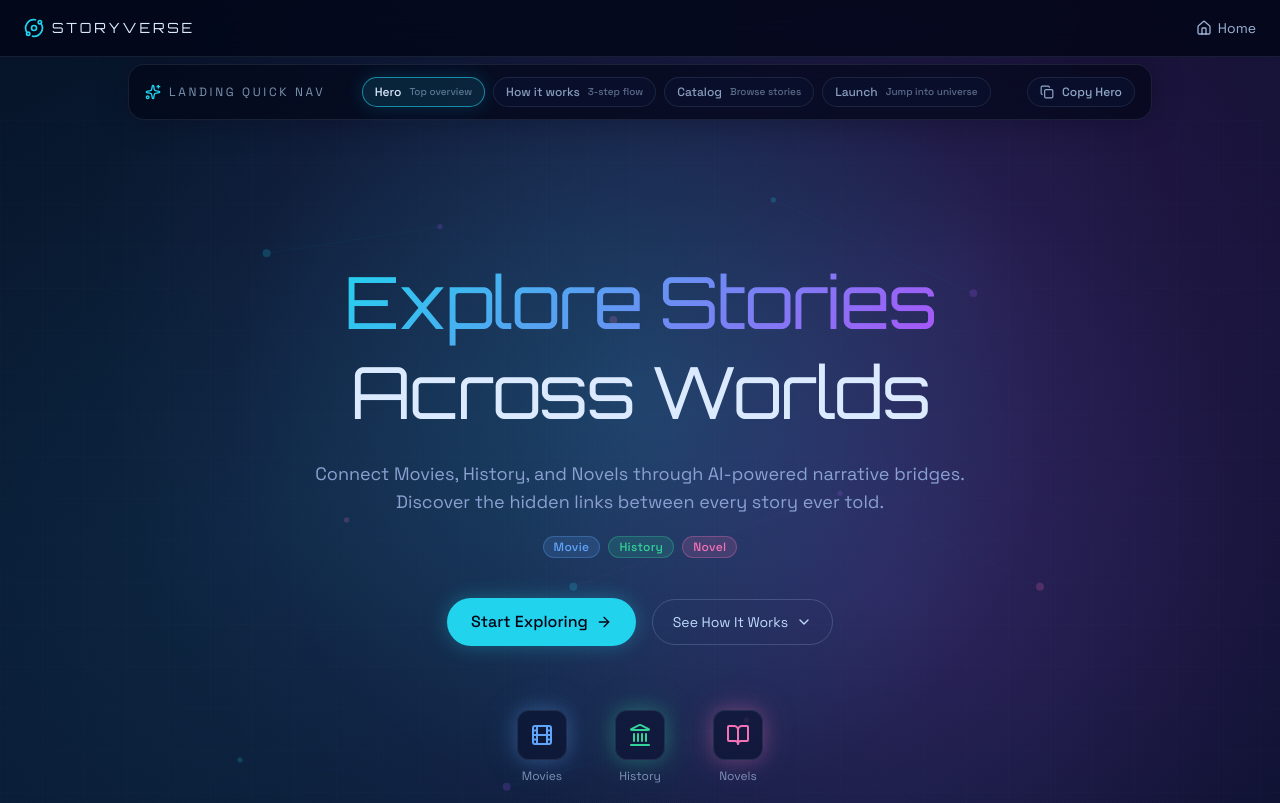
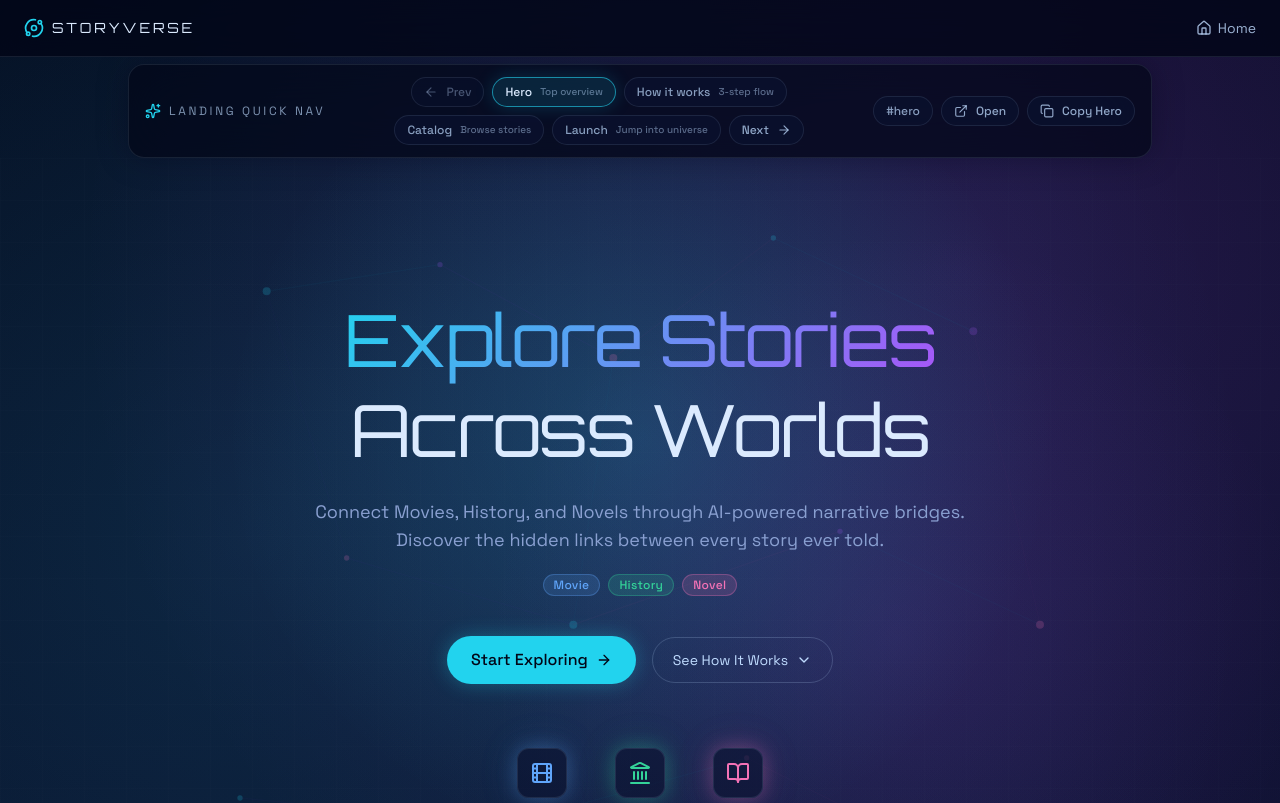
Before and after one commit to MosslandOpenDevs/StoryVerse, a Next.js app in the folder storyverse-web/: page / in a window 1280 px wide. Shown: the top 803 px of the page. Built offline with nearby package versions, Linux system fonts and the light colour scheme.

Commit message:
feat(ui): add resume and step controls to landing nav

```diff
--- a/storyverse-web/src/components/marketing/MarketingQuickNav.tsx
+++ b/storyverse-web/src/components/marketing/MarketingQuickNav.tsx
@@ -1,7 +1,7 @@
 "use client";
 
-import { useEffect, useMemo, useState } from "react";
-import { Copy, Sparkles } from "lucide-react";
+import { useEffect, useMemo, useRef, useState } from "react";
+import { ArrowLeft, ArrowRight, Copy, ExternalLink, Sparkles } from "lucide-react";
 import { cn } from "@/lib/utils";
 
 type MarketingSection = {
@@ -9,6 +9,8 @@ type MarketingSection = {
   label: string;
   hint: string;
 };
+
+const LAST_ACTIVE_MARKETING_SECTION_STORAGE_KEY = "storyverse-last-marketing-section";
 
 const SECTIONS: MarketingSection[] = [
   { id: "hero", label: "Hero", hint: "Top overview" },
@@ -40,14 +42,34 @@ function jumpToSection(anchorId: string) {
   return true;
 }
 
+function openSectionLink(anchorId: string) {
+  if (typeof window === "undefined") {
+    return false;
+  }
+
+  window.open(buildAnchorUrl(anchorId), "_blank", "noopener,noreferrer");
+  return true;
+}
+
 export function MarketingQuickNav() {
   const [activeId, setActiveId] = useState<string>(SECTIONS[0]?.id ?? "hero");
+  const [resumeId, setResumeId] = useState<string | null>(null);
   const [copyState, setCopyState] = useState<"idle" | "done" | "error">("idle");
+  const clearCopyStateTimeoutRef = useRef<number | null>(null);
 
+  const activeIndex = useMemo(() => SECTIONS.findIndex((section) => section.id === activeId), [activeId]);
   const activeSection = useMemo(
     () => SECTIONS.find((section) => section.id === activeId) ?? SECTIONS[0] ?? { id: "hero", label: "Hero", hint: "Top overview" },
     [activeId],
   );
+  const activeHashLabel = `#${activeSection.id}`;
+  const canJumpPrev = activeIndex > 0;
+  const canJumpNext = activeIndex >= 0 && activeIndex < SECTIONS.length - 1;
+  const resumeSection = useMemo(
+    () => (resumeId ? SECTIONS.find((section) => section.id === resumeId) ?? null : null),
+    [resumeId],
+  );
+  const showResumeButton = Boolean(resumeSection) && resumeSection?.id !== activeSection.id;
 
   useEffect(() => {
     const sections = SECTIONS.map((section) => document.getElementById(section.id)).filter(
@@ -77,27 +99,94 @@ export function MarketingQuickNav() {
     const hashId = window.location.hash.replace(/^#/, "");
     if (hashId && SECTIONS.some((section) => section.id === hashId)) {
       setActiveId(hashId);
+      setResumeId(hashId);
+      return () => observer.disconnect();
+    }
+
+    try {
+      const storedId = window.localStorage.getItem(LAST_ACTIVE_MARKETING_SECTION_STORAGE_KEY);
+      if (storedId && SECTIONS.some((section) => section.id === storedId)) {
+        setResumeId(storedId);
+        setActiveId((current) => current || storedId);
+      }
+    } catch {
+      // Ignore storage access issues.
     }
 
     return () => observer.disconnect();
   }, []);
 
   useEffect(() => {
+    if (!activeId) return;
+
+    try {
+      window.localStorage.setItem(LAST_ACTIVE_MARKETING_SECTION_STORAGE_KEY, activeId);
+      setResumeId(activeId);
+    } catch {
+      // Ignore storage access issues.
+    }
+  }, [activeId]);
+
+  useEffect(() => {
     if (copyState === "idle") return;
 
-    const timeout = window.setTimeout(() => setCopyState("idle"), copyState === "done" ? 1600 : 2200);
-    return () => window.clearTimeout(timeout);
+    if (clearCopyStateTimeoutRef.current !== null) {
+      window.clearTimeout(clearCopyStateTimeoutRef.current);
+    }
+
+    clearCopyStateTimeoutRef.current = window.setTimeout(() => setCopyState("idle"), copyState === "done" ? 1600 : 2200);
+
+    return () => {
+      if (clearCopyStateTimeoutRef.current !== null) {
+        window.clearTimeout(clearCopyStateTimeoutRef.current);
+      }
+    };
   }, [copyState]);
 
   return (
     <div className="sticky top-16 z-40 px-6 pb-2">
-      <div className="mx-auto flex max-w-5xl flex-wrap items-center justify-between gap-3 rounded-2xl border border-cosmos-200/10 bg-cosmos-950/70 px-4 py-3 backdrop-blur-xl shadow-[0_0_30px_rgba(2,6,23,0.35)]">
+      <div className="mx-auto flex max-w-5xl flex-wrap items-center justify-between gap-3 rounded-2xl border border-cosmos-200/10 bg-cosmos-950/70 px-4 py-3 shadow-[0_0_30px_rgba(2,6,23,0.35)] backdrop-blur-xl">
         <div className="flex items-center gap-2 text-xs uppercase tracking-[0.22em] text-cosmos-200/65">
           <Sparkles className="h-4 w-4 text-neon-cyan" />
           Landing quick nav
         </div>
 
         <div className="flex flex-1 flex-wrap items-center justify-center gap-2">
+          <button
+            type="button"
+            onClick={() => {
+              if (!canJumpPrev) return;
+              const previousSection = SECTIONS[Math.max(0, activeIndex - 1)];
+              if (!previousSection || !jumpToSection(previousSection.id)) return;
+              setActiveId(previousSection.id);
+            }}
+            disabled={!canJumpPrev}
+            className={cn(
+              "inline-flex items-center gap-2 rounded-full border px-3 py-1.5 text-xs font-medium transition-all",
+              canJumpPrev
+                ? "border-cosmos-200/10 bg-cosmos-900/70 text-cosmos-200/75 hover:border-neon-cyan/35 hover:text-cosmos-100"
+                : "cursor-not-allowed border-cosmos-200/10 bg-cosmos-900/40 text-cosmos-200/35",
+            )}
+            title="Jump to previous section"
+          >
+            <ArrowLeft className="h-3.5 w-3.5" />
+            Prev
+          </button>
+
+          {showResumeButton && resumeSection ? (
+            <button
+              type="button"
+              onClick={() => {
+                if (!jumpToSection(resumeSection.id)) return;
+                setActiveId(resumeSection.id);
+              }}
+              className="inline-flex items-center gap-2 rounded-full border border-neon-cyan/35 bg-neon-cyan/10 px-3 py-1.5 text-xs font-medium text-cosmos-100 transition-all hover:border-neon-cyan/60 hover:bg-neon-cyan/14"
+              title={`Resume ${resumeSection.label}`}
+            >
+              Resume {resumeSection.label}
+            </button>
+          ) : null}
+
           {SECTIONS.map((section) => {
             const isActive = section.id === activeSection?.id;
 
@@ -123,7 +212,45 @@ export function MarketingQuickNav() {
               </button>
             );
           })}
+
+          <button
+            type="button"
+            onClick={() => {
+              if (!canJumpNext) return;
+              const nextSection = SECTIONS[Math.min(SECTIONS.length - 1, activeIndex + 1)];
+              if (!nextSection || !jumpToSection(nextSection.id)) return;
+              setActiveId(nextSection.id);
+            }}
+            disabled={!canJumpNext}
+            className={cn(
+              "inline-flex items-center gap-2 rounded-full border px-3 py-1.5 text-xs font-medium transition-all",
+              canJumpNext
+                ? "border-cosmos-200/10 bg-cosmos-900/70 text-cosmos-200/75 hover:border-neon-cyan/35 hover:text-cosmos-100"
+                : "cursor-not-allowed border-cosmos-200/10 bg-cosmos-900/40 text-cosmos-200/35",
+            )}
+            title="Jump to next section"
+          >
+            Next
+            <ArrowRight className="h-3.5 w-3.5" />
+          </button>
         </div>
+
+        <div className="flex flex-wrap items-center justify-end gap-2">
+          <span className="inline-flex items-center rounded-full border border-cosmos-200/10 bg-cosmos-900/70 px-3 py-1.5 text-xs font-medium text-cosmos-200/70">
+            {activeHashLabel}
+          </span>
+
+          <button
+            type="button"
+            onClick={() => {
+              openSectionLink(activeSection.id);
+            }}
+            className="inline-flex items-center gap-2 rounded-full border border-cosmos-200/10 bg-cosmos-900/70 px-3 py-1.5 text-xs font-medium text-cosmos-200/75 transition-colors hover:border-neon-cyan/35 hover:text-cosmos-100"
+            title={`Open ${activeSection.label} in a new tab`}
+          >
+            <ExternalLink className="h-3.5 w-3.5" />
+            Open
+          </button>
 
           <button
             type="button"
@@ -145,5 +272,6 @@ export function MarketingQuickNav() {
           </button>
         </div>
       </div>
+    </div>
   );
 }
```
Lines whose indentation alone changed are shown as unchanged.
